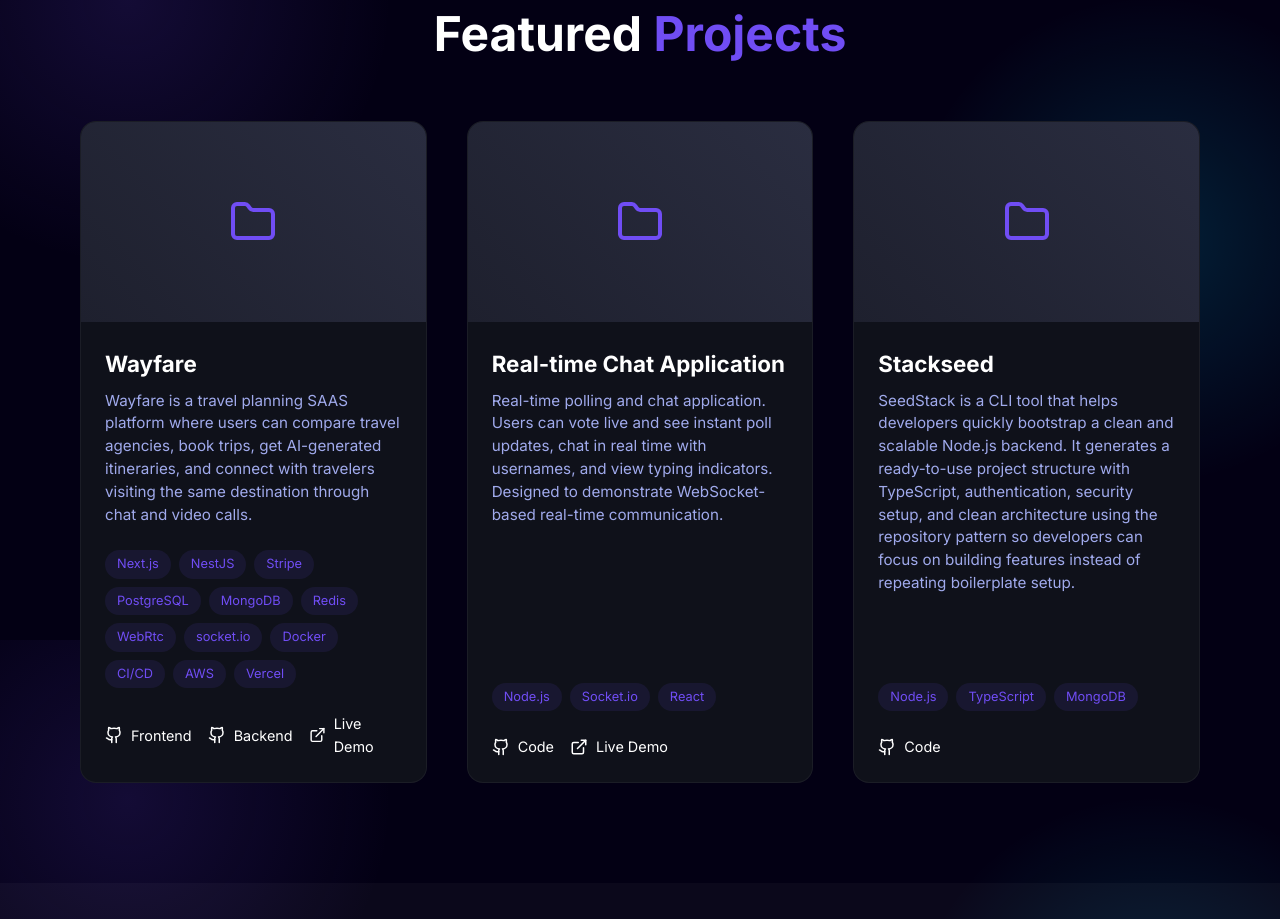
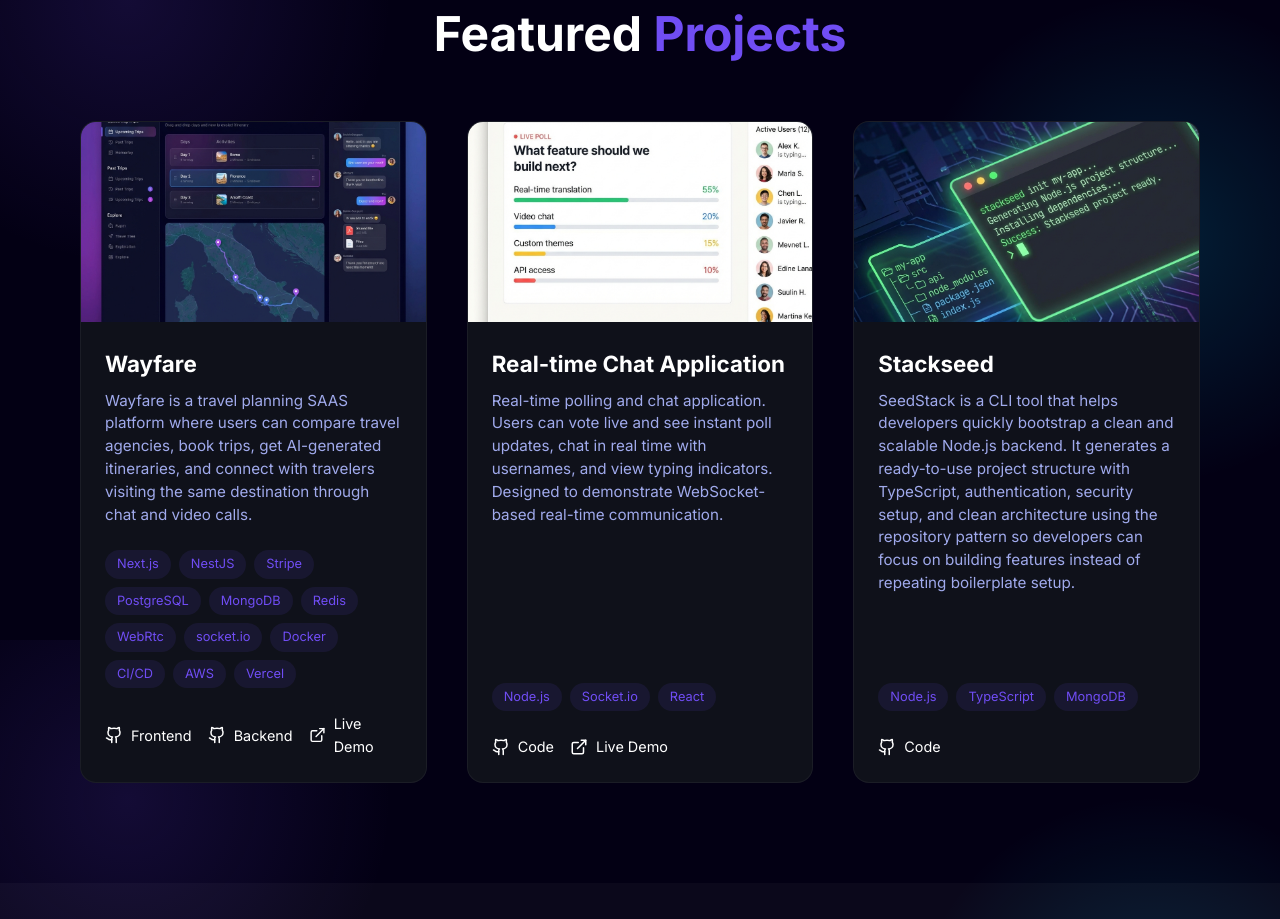
Before and after one commit to kpmisthah/kp-portfolio, a Next.js app: page / in a window 1280 px wide. Shown: the part 2560-3479 px from the top of the page. Built offline with nearby package versions, Linux system fonts and the light colour scheme.

Commit message:
feat(projects): enhance project image rendering with Next.js Image component

```diff
--- a/src/components/Projects.tsx
+++ b/src/components/Projects.tsx
@@ -68,10 +68,19 @@
                             transition={{ delay: index * 0.1 }}
                         >
                             <div className={styles.imageContainer}>
-                                {/* Fallback to simple gradient if no image */}
-                                <div style={{ width: '100%', height: '100%', background: 'linear-gradient(45deg, #1e202e, #2a2d40)', display: 'flex', alignItems: 'center', justifyContent: 'center' }}>
-                                    <Folder size={48} color="#704df4" />
-                                </div>
+                                {project.image ? (
+                                    <Image
+                                        src={project.image}
+                                        alt={project.title}
+                                        fill
+                                        sizes="(max-width: 768px) 100vw, (max-width: 1200px) 50vw, 33vw"
+                                        style={{ objectFit: 'cover' }}
+                                    />
+                                ) : (
+                                    <div style={{ width: '100%', height: '100%', background: 'linear-gradient(45deg, #1e202e, #2a2d40)', display: 'flex', alignItems: 'center', justifyContent: 'center' }}>
+                                        <Folder size={48} color="#704df4" />
+                                    </div>
+                                )}
                             </div>
 
                             <div className={styles.content}>
```
